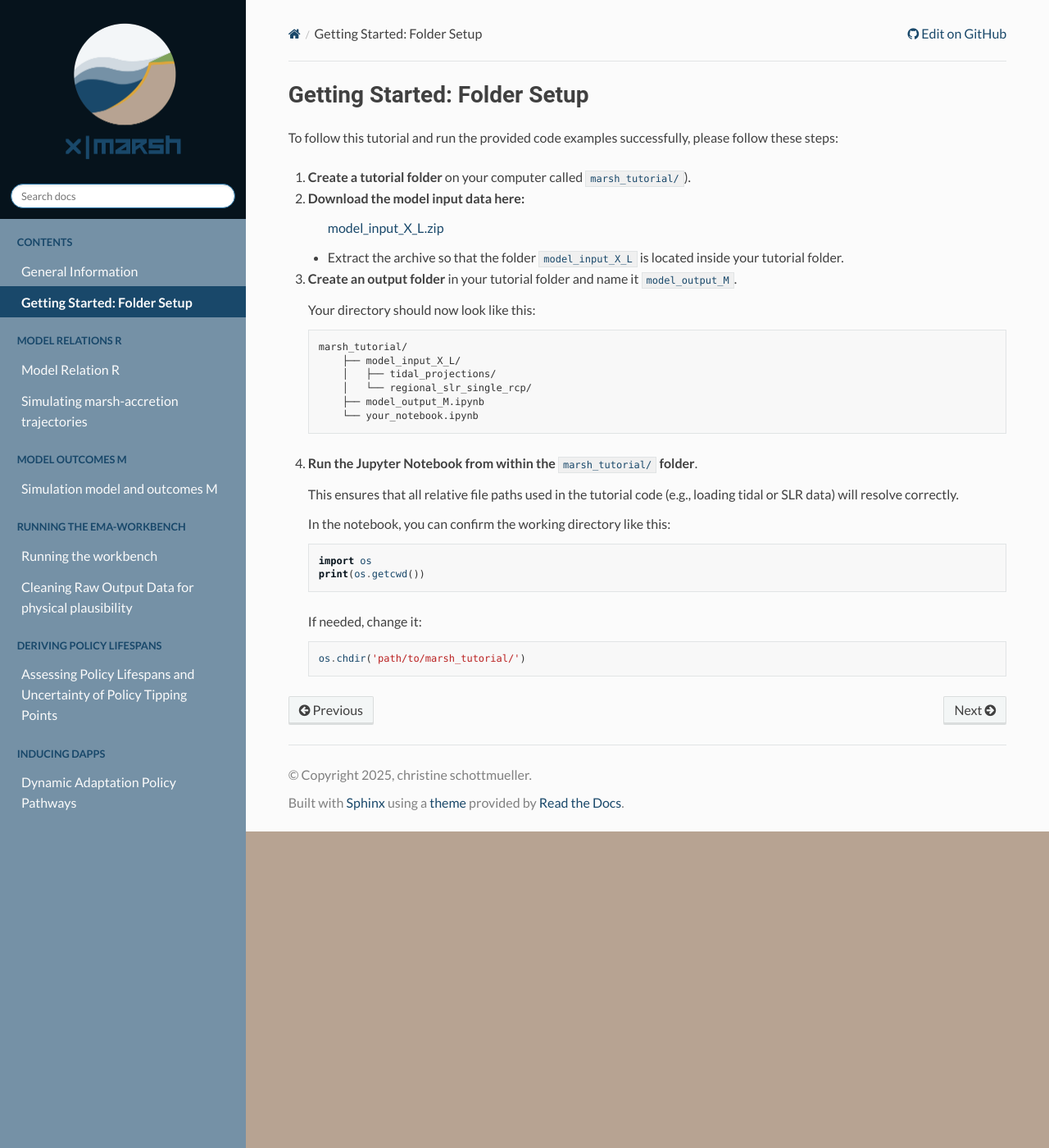
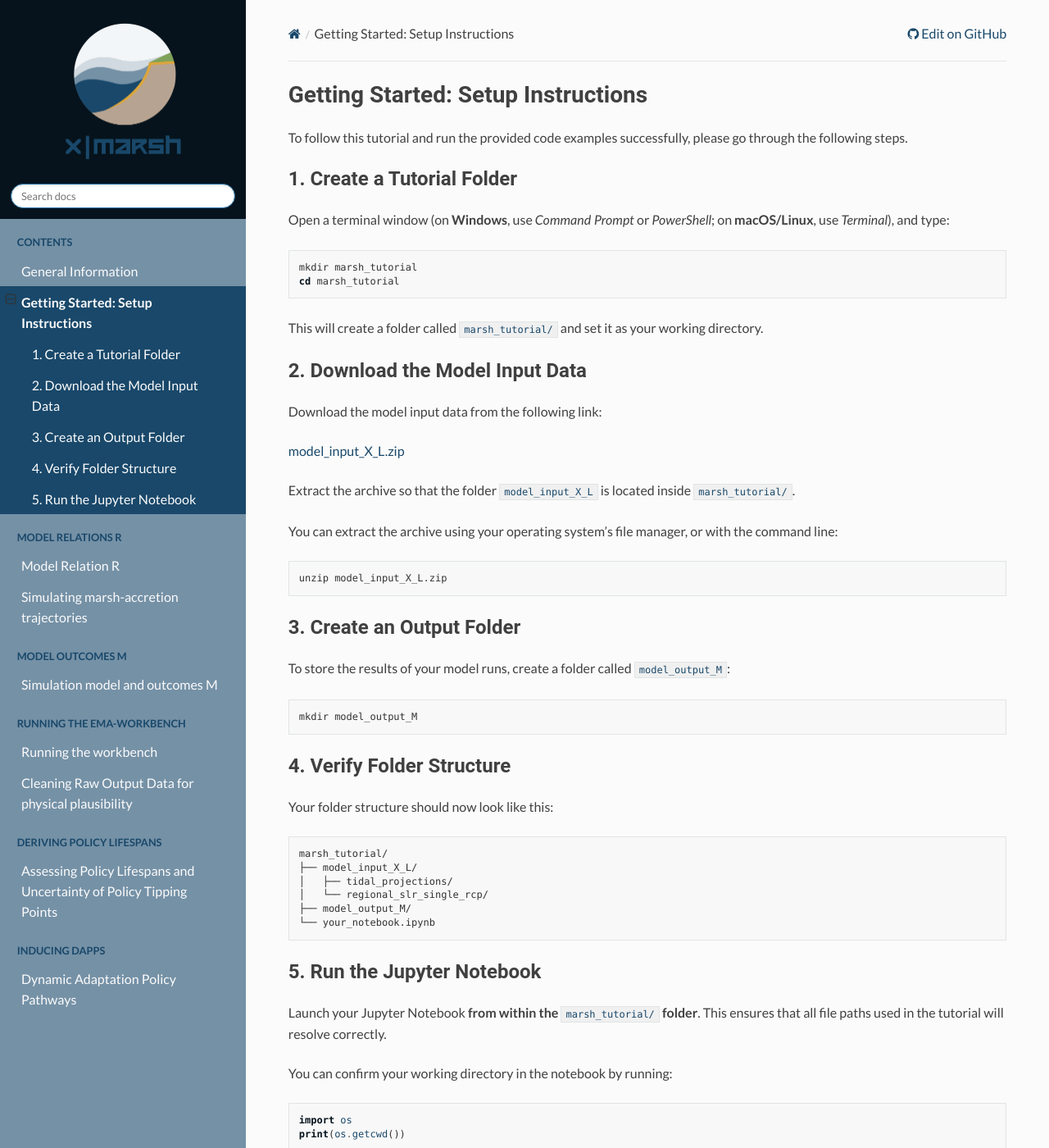
Before and after one commit to christineschottmueller/DAPP_x_marsh_session, a Sphinx documentation site: the page built from docs/chapter_01/01_01_getting_started.rst, in a window 1280 px wide and 1400 px high. Shown: the whole window at 82% size. Built offline with Sphinx 7.4.7 and the Read the Docs theme 3.1.0, drawn with Linux system fonts in a browser that asks for light colours; some of the changed text lies outside the part shown.

Commit message:
Update rst files

```diff
--- a/docs/chapter_01/01_01_getting_started.rst
+++ b/docs/chapter_01/01_01_getting_started.rst
@@ -1,42 +1,72 @@
-Getting Started: Folder Setup
+Getting Started: Setup Instructions
 ======================================================
 
-To follow this tutorial and run the provided code examples successfully, please follow these steps:
+To follow this tutorial and run the provided code examples successfully, please go through the following steps.
 
-1. **Create a tutorial folder** on your computer called ``marsh_tutorial/``).
-2. **Download the model input data here**:
-    `model_input_X_L.zip <https://github.com/christineschottmueller/x-marsh/releases/download/v1.0-data/model_input_X_L.zip>`_
-   - Extract the archive so that the folder ``model_input_X_L`` is located inside your tutorial folder.
-3. **Create an output folder** in your tutorial folder and name it ``model_output_M``.
+1. Create a Tutorial Folder
+----------------------------
 
+Open a terminal window (on **Windows**, use *Command Prompt* or *PowerShell*; on **macOS/Linux**, use *Terminal*), and type:
 
-   Your directory should now look like this:
+.. code-block:: bash
 
-   .. code-block:: none
+    mkdir marsh_tutorial
+    cd marsh_tutorial
 
-       marsh_tutorial/
-	   ├── model_input_X_L/
-	   │   ├── tidal_projections/
-	   │   └── regional_slr_single_rcp/
-	   ├── model_output_M.ipynb
-	   └── your_notebook.ipynb
+This will create a folder called ``marsh_tutorial/`` and set it as your working directory.
 
+2. Download the Model Input Data
+---------------------------------
 
+Download the model input data from the following link:
 
+`model_input_X_L.zip <https://github.com/christineschottmueller/x-marsh/releases/download/v1.0-data/model_input_X_L.zip>`_
 
-4. **Run the Jupyter Notebook from within the** ``marsh_tutorial/`` **folder**.
+Extract the archive so that the folder ``model_input_X_L`` is located inside ``marsh_tutorial/``.
 
-   This ensures that all relative file paths used in the tutorial code (e.g., loading tidal or SLR data) will resolve correctly.
+You can extract the archive using your operating system's file manager, or with the command line:
 
-   In the notebook, you can confirm the working directory like this:
+.. code-block:: bash
 
-   .. code-block:: python
+    unzip model_input_X_L.zip
 
-       import os
-       print(os.getcwd())
+3. Create an Output Folder
+---------------------------
 
-   If needed, change it:
+To store the results of your model runs, create a folder called ``model_output_M``:
 
-   .. code-block:: python
+.. code-block:: bash
 
-       os.chdir('path/to/marsh_tutorial/')
+    mkdir model_output_M
+
+4. Verify Folder Structure
+---------------------------
+
+Your folder structure should now look like this:
+
+.. code-block:: none
+
+    marsh_tutorial/
+    ├── model_input_X_L/
+    │   ├── tidal_projections/
+    │   └── regional_slr_single_rcp/
+    ├── model_output_M/
+    └── your_notebook.ipynb
+
+5. Run the Jupyter Notebook
+----------------------------
+
+Launch your Jupyter Notebook **from within the** ``marsh_tutorial/`` **folder**. This ensures that all file paths used in the tutorial will resolve correctly.
+
+You can confirm your working directory in the notebook by running:
+
+.. code-block:: python
+
+    import os
+    print(os.getcwd())
+
+If needed, you can change the working directory:
+
+.. code-block:: python
+
+    os.chdir('path/to/marsh_tutorial/')
```
